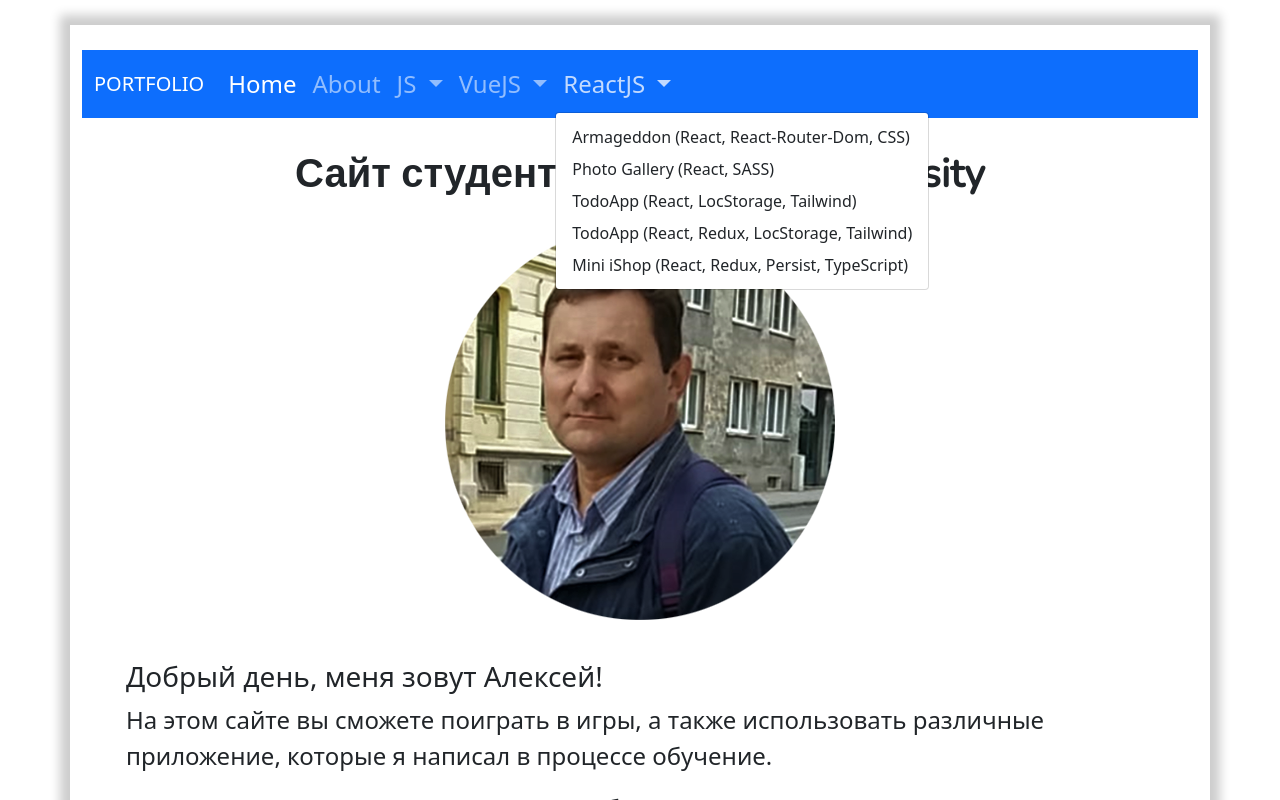
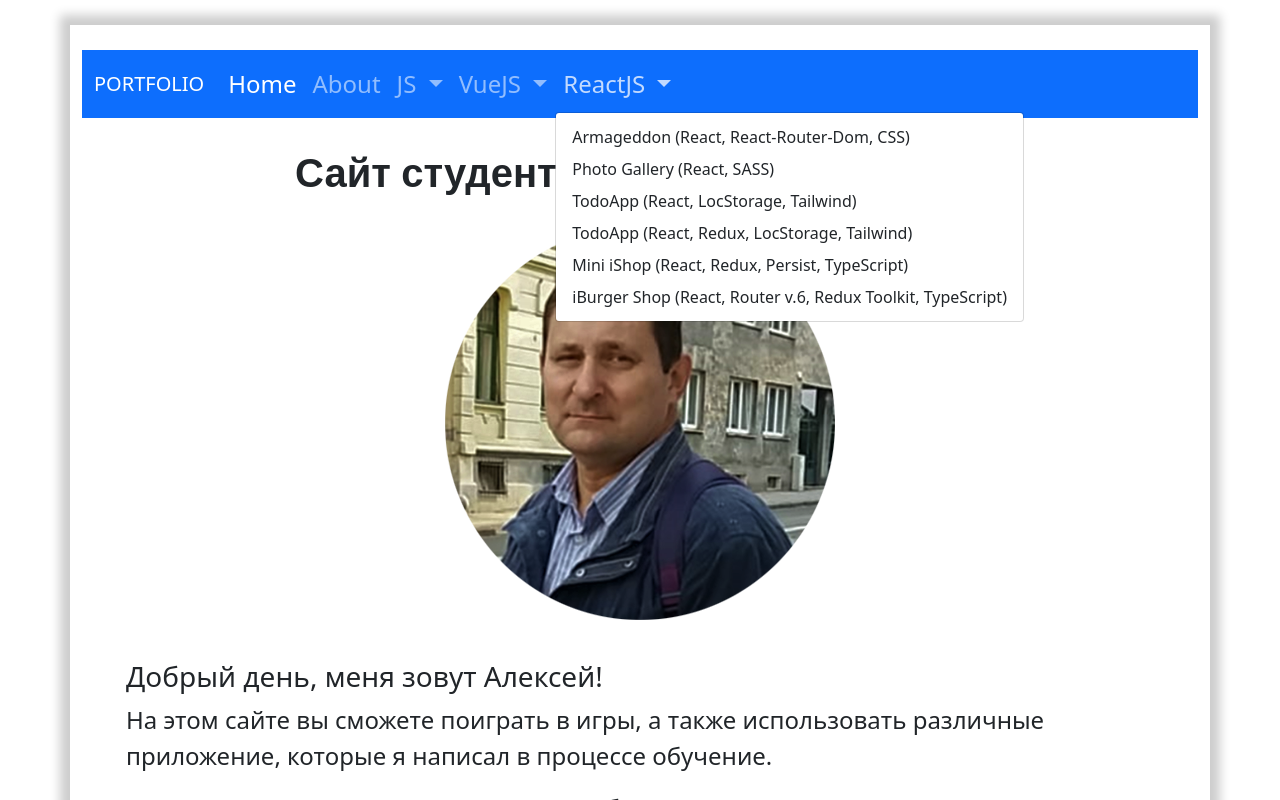
Before and after one commit to alexmil-sk/js-to-vue3-diff-apps, a Vue app: page / in a window 1280 px wide. Both pictures are taken after a click on the button "ReactJS". Shown: the top 800 px of the page. Built offline with nearby package versions, Linux system fonts and the light colour scheme; a web font is replaced by a local one.

Commit message:
Add iBurger Shop.

```diff
--- a/src/components/app/NavbarComp.vue
+++ b/src/components/app/NavbarComp.vue
@@ -78,7 +78,9 @@
               <li>
                 <a class="dropdown-item" href="http://react-redux-ts-persist-shop.webtest-sk.ru/" target="_blank">Mini iShop (React, Redux, Persist, TypeScript)</a>
               </li>
-
+              <li>
+                <a class="dropdown-item" href="http://react-redux-toolkit-ts-router-burger.webtest-sk.ru/" target="_blank">iBurger Shop (React, Router v.6, Redux Toolkit, TypeScript)</a>
+              </li>
             </ul>
           </li>
         </ul>
```
